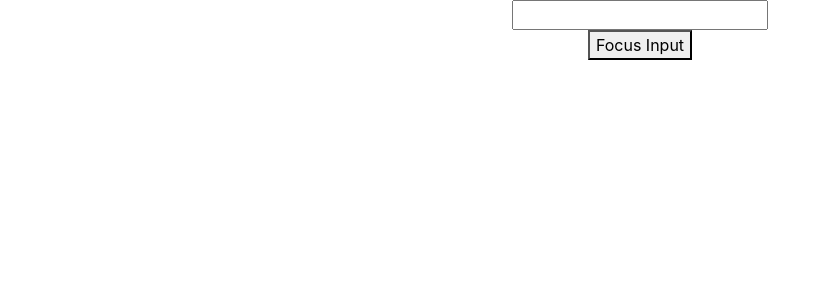
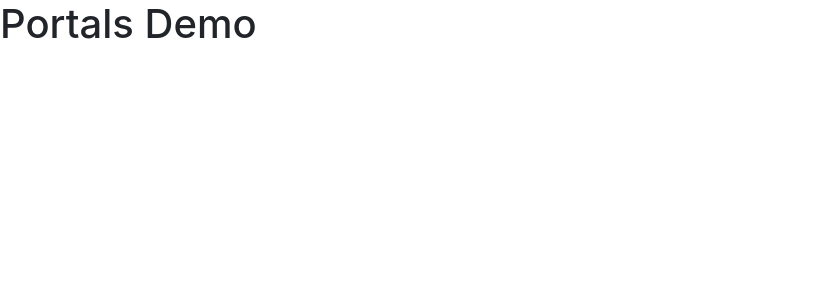
Before and after one commit to RAVIGANESHMBHAT/ReactJS-Learnings, a React (Create React App) app: page / in a window 1280 px wide. Shown: the top 300 px of the page, without its empty margins (0-828 px from the left). Built offline with nearby package versions, Linux system fonts and the light colour scheme.

Commit message:
React Portals

```diff
--- a/public/index.html
+++ b/public/index.html
@@ -29,6 +29,7 @@
   <body>
     <noscript>You need to enable JavaScript to run this app.</noscript>
     <div id="root"></div>
+    <div id="portal-root"></div>
     <!--
       This HTML file is a template.
       If you open it directly in the browser, you will see an empty page.
--- a/src/App.js
+++ b/src/App.js
@@ -8,6 +8,7 @@
 import RefsDemo from "./components/RefsDemo";
 import FocusInput from "./components/FocusInput";
 import FRParentInput from "./components/FRParentInput";
+import PortalDemo from "./components/PortalDemo";
 
 class App extends Component {
   // state = {
@@ -64,7 +65,8 @@
         {/* <ParentComp/> */}
         {/* <RefsDemo/> */}
         {/* <FocusInput/> */}
-        <FRParentInput/>
+        {/* <FRParentInput/> */}
+        <PortalDemo />
       </div>
     );
   }
--- /dev/null
+++ b/src/components/PortalDemo.js
@@ -0,0 +1,11 @@
+import React from "react";
+import ReactDOM from "react-dom";
+
+function PortalDemo() {
+  return ReactDOM.createPortal(
+    <h1>Portals Demo</h1>,
+    document.getElementById("portal-root")
+  );
+}
+
+export default PortalDemo;
```
Also changed, not shown: 1 other file (tests, documents, lock files or other folders).
